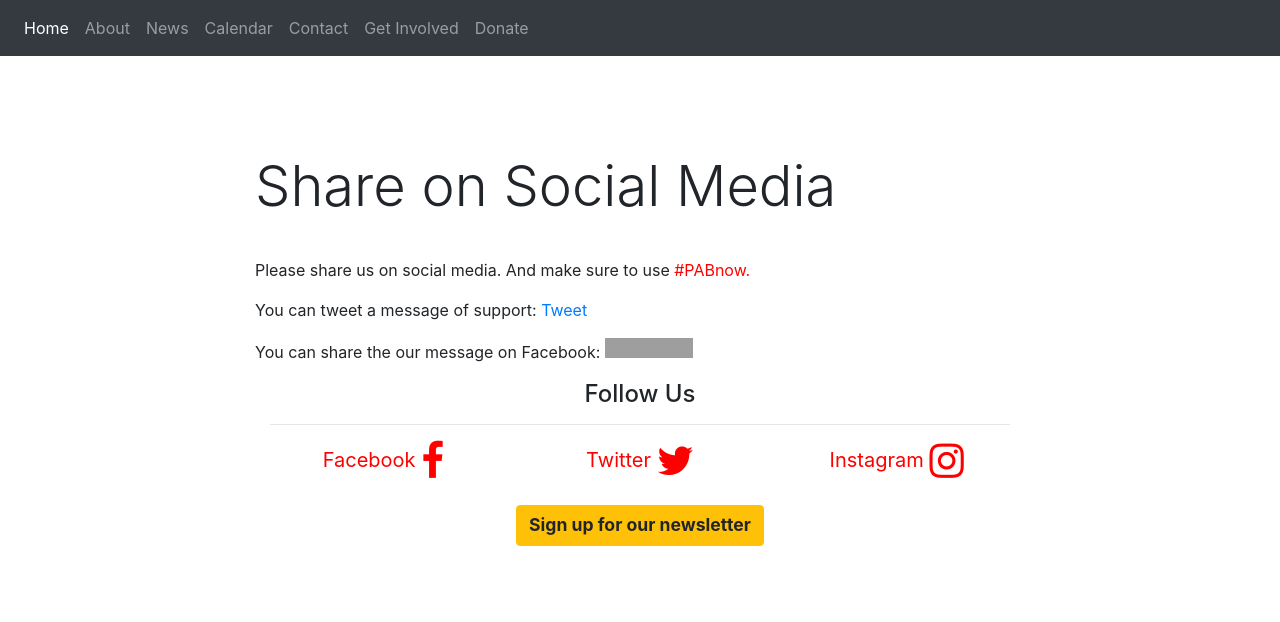
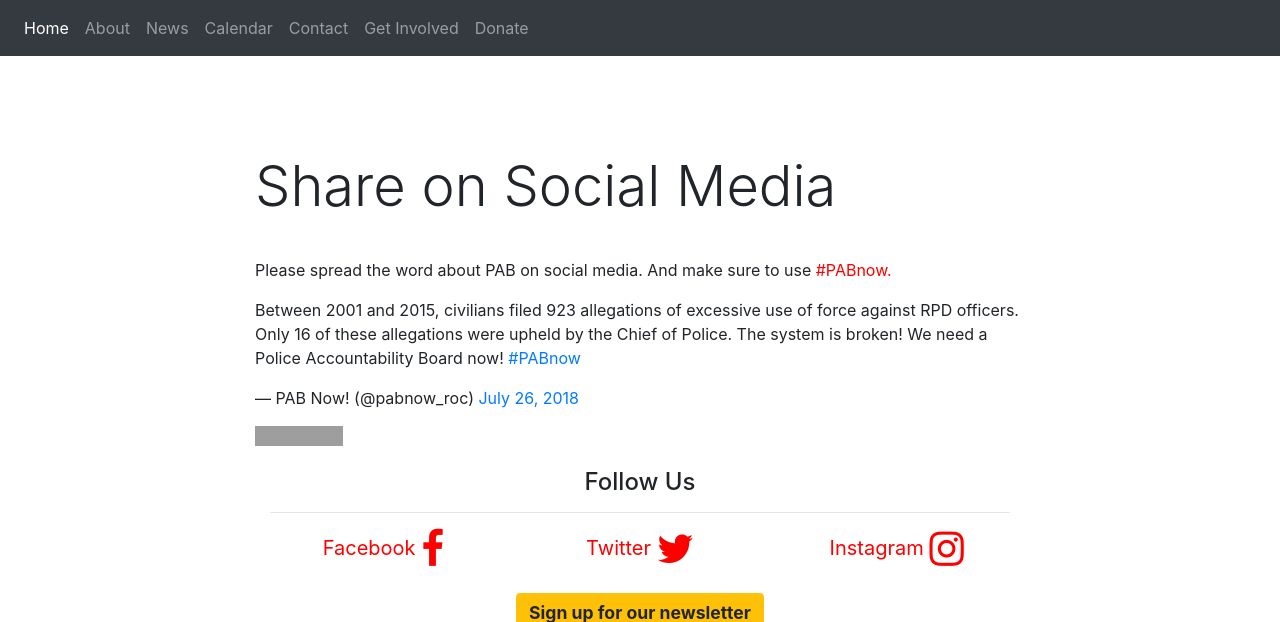
Before and after one commit to chrisbarilla/chrisbarilla.github.io, a Jekyll site: the page built from index.html, in a window 1280 px wide and 900 px high, scrolled down 1778 px, cut to the strip 0-622 px from the top of the window. Built offline with Jekyll 4.4.1, drawn with Linux system fonts in a browser that asks for light colours; nearby versions of some CDN libraries; comment, search, counter and statistics services are not loaded; grey boxes are pictures that could not be loaded.

Commit message:
Update index.html

```diff
--- a/index.html
+++ b/index.html
@@ -107,9 +107,10 @@ title: PAB
       <div class="jumbotron">
         <div style="width: 100%; max-width: 800px;" class="container social-media-section">
           <h1 class="display-4">Share on Social Media</h1>
-          <p>Please share us on social media. And make sure to use <span style="color: red;">#PABnow.</span></p>
-          <p>You can tweet a message of support: <a href="https://twitter.com/share?ref_src=twsrc%5Etfw" class="twitter-share-button" data-text="Between 2001 and 2016 there were 929 allegations of excessive force filed by citizens against RPD. The Chief of Police, who has the sole power to discipline officers, only sustained 16 of these allegations. THAT IS LESS THAN 2 PERCENT!! #PABnow" data-related="pabnow_roc" data-show-count="false">Tweet</a><script async src="https://platform.twitter.com/widgets.js" charset="utf-8"></script></p>
-          <p>You can share the our message on Facebook:
+          <p>Please spread the word about PAB on social media. And make sure to use <span style="color: red;">#PABnow.</span></p>
+          <blockquote class="twitter-tweet" data-lang="en"><p lang="en" dir="ltr">Between 2001 and 2015, civilians filed 923 allegations of excessive use of force against RPD officers. Only 16 of these allegations were upheld by the Chief of Police. The system is broken! We need a Police Accountability Board now! <a href="https://twitter.com/hashtag/PABnow?src=hash&amp;ref_src=twsrc%5Etfw">#PABnow</a></p>&mdash; PAB Now! (@pabnow_roc) <a href="https://twitter.com/pabnow_roc/status/1022578369567842309?ref_src=twsrc%5Etfw">July 26, 2018</a></blockquote>
+<script async src="https://platform.twitter.com/widgets.js" charset="utf-8"></script>
+
           <iframe src="https://www.facebook.com/plugins/share_button.php?href=https%3A%2F%2Fdevelopers.facebook.com%2Fdocs%2Fplugins%2F&layout=button_count&size=small&mobile_iframe=true&width=88&height=20&appId" width="88" height="20" style="border:none;overflow:hidden" scrolling="no" frameborder="0" allowTransparency="true" allow="encrypted-media"></iframe>
           </p>
 
```
